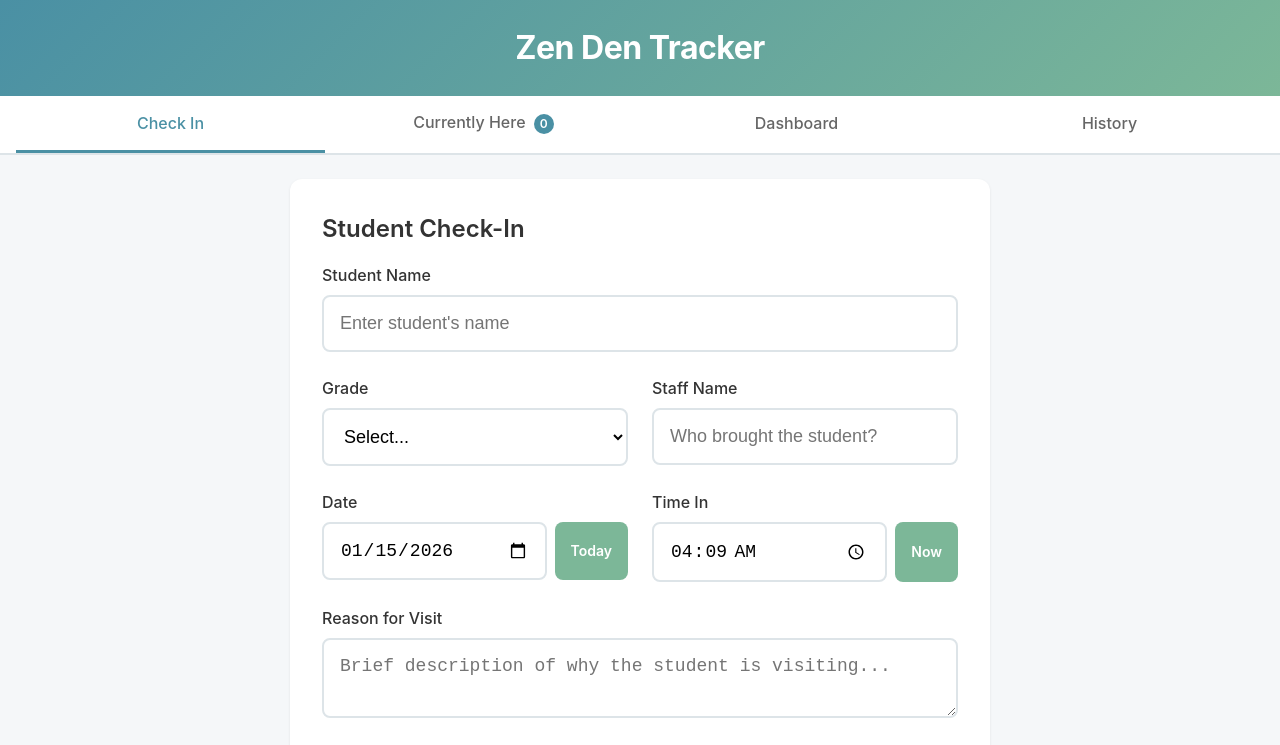
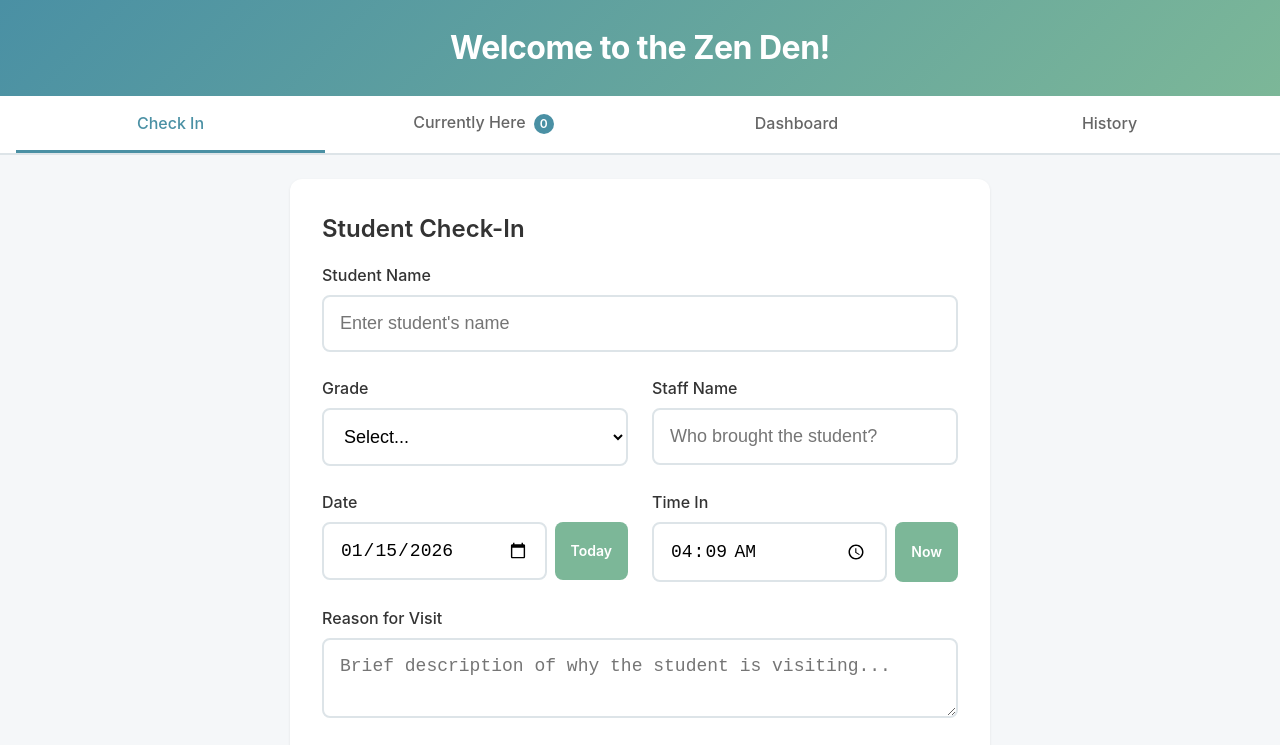
Before and after one commit to tylerhaar7/Zen-Den-Tracker, a plain HTML site: page index.html in a window 1280 px wide. Shown: the top 745 px of the page. Drawn offline with nearby package versions, Linux system fonts and the light colour scheme; no server answers.

Commit message:
Update header text to "Welcome to the Zen Den!"
Co-Authored-By: Claude Opus 4.5 <noreply@anthropic.com>

```diff
--- a/index.html
+++ b/index.html
@@ -10,7 +10,7 @@
     <div class="app-container">
         <!-- Header -->
         <header class="app-header">
-            <h1>Zen Den Tracker</h1>
+            <h1>Welcome to the Zen Den!</h1>
         </header>
 
         <!-- Navigation Tabs -->
```
